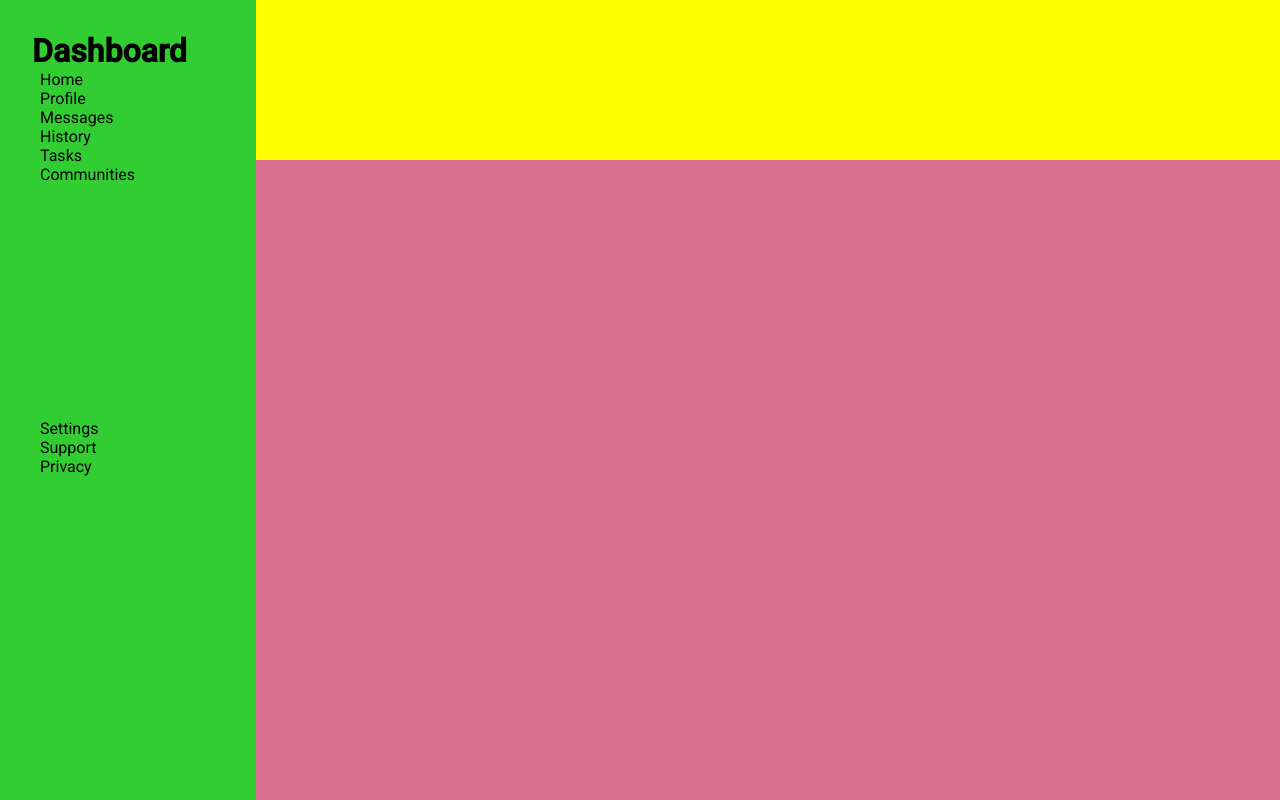
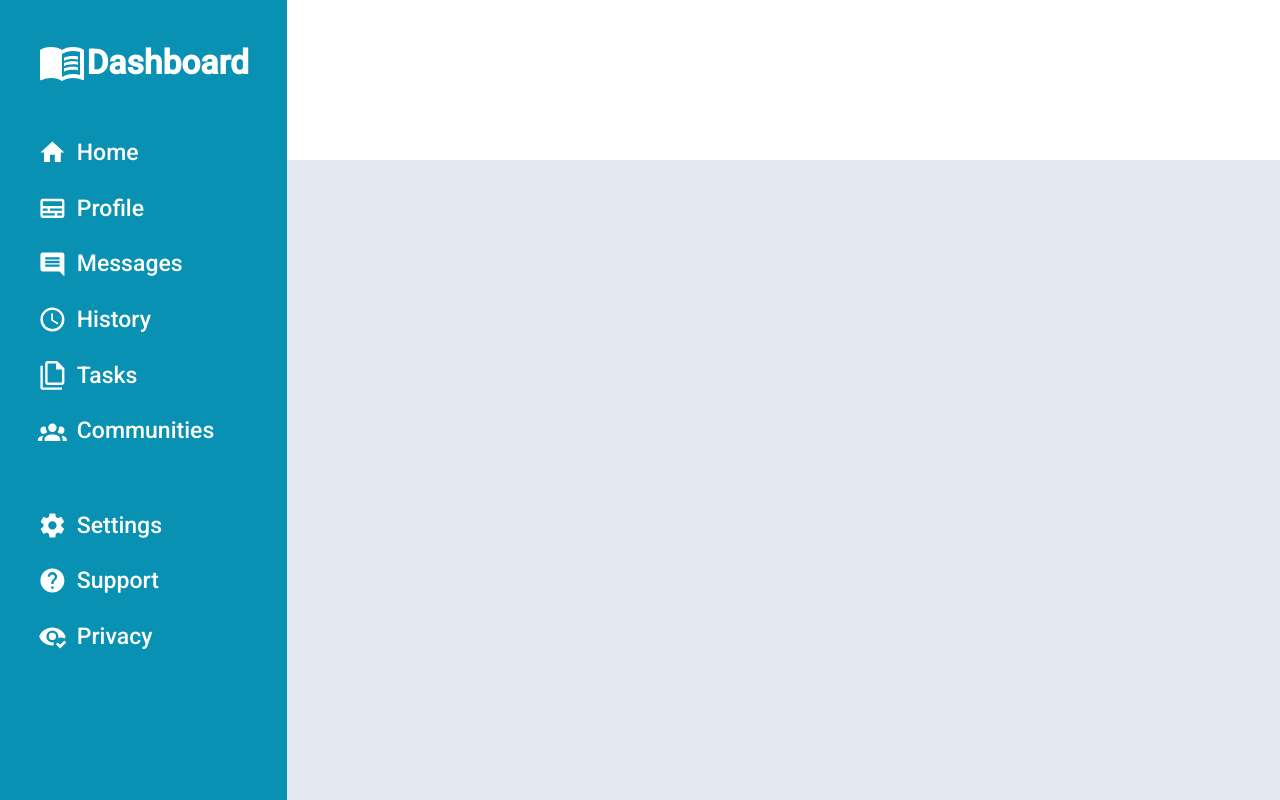
Before and after one commit to Ariech/odin-admin-dasboard, a plain HTML site: page index.html in a window 1280 px wide. Drawn offline with Linux system fonts and the light colour scheme.

Commit message:
Finish styling sidebar section

```diff
--- a/index.html
+++ b/index.html
@@ -9,37 +9,75 @@
 </head>
 
 <body>
+
     <header class="header"></header>
     <div class="sidebar">
-        <h1>Dashboard</h1>
+        <div class="dashboard-container">
+
+            <svg xmlns="http://www.w3.org/2000/svg" viewBox="0 0 24 24">
+                <title>book-open-variant</title>
+                <path
+                    d="M17.5 14.33C18.29 14.33 19.13 14.41 20 14.57V16.07C19.38 15.91 18.54 15.83 17.5 15.83C15.6 15.83 14.11 16.16 13 16.82V15.13C14.17 14.6 15.67 14.33 17.5 14.33M13 12.46C14.29 11.93 15.79 11.67 17.5 11.67C18.29 11.67 19.13 11.74 20 11.9V13.4C19.38 13.24 18.54 13.16 17.5 13.16C15.6 13.16 14.11 13.5 13 14.15M17.5 10.5C15.6 10.5 14.11 10.82 13 11.5V9.84C14.23 9.28 15.73 9 17.5 9C18.29 9 19.13 9.08 20 9.23V10.78C19.26 10.59 18.41 10.5 17.5 10.5M21 18.5V7C19.96 6.67 18.79 6.5 17.5 6.5C15.45 6.5 13.62 7 12 8V19.5C13.62 18.5 15.45 18 17.5 18C18.69 18 19.86 18.16 21 18.5M17.5 4.5C19.85 4.5 21.69 5 23 6V20.56C23 20.68 22.95 20.8 22.84 20.91C22.73 21 22.61 21.08 22.5 21.08C22.39 21.08 22.31 21.06 22.25 21.03C20.97 20.34 19.38 20 17.5 20C15.45 20 13.62 20.5 12 21.5C10.66 20.5 8.83 20 6.5 20C4.84 20 3.25 20.36 1.75 21.07C1.72 21.08 1.68 21.08 1.63 21.1C1.59 21.11 1.55 21.12 1.5 21.12C1.39 21.12 1.27 21.08 1.16 21C1.05 20.89 1 20.78 1 20.65V6C2.34 5 4.18 4.5 6.5 4.5C8.83 4.5 10.66 5 12 6C13.34 5 15.17 4.5 17.5 4.5Z" />
+            </svg>
+            <h1>Dashboard</h1>
+        </div>
         <ul class="sidebar-menu">
-            <li><img src="" alt="">
+            <li><svg xmlns="http://www.w3.org/2000/svg" viewBox="0 0 24 24">
+                    <path d="M10,20V14H14V20H19V12H22L12,3L2,12H5V20H10Z" />
+                </svg>
                 <p>Home</p>
             </li>
-            <li><img src="" alt="">
+            <li><svg xmlns="http://www.w3.org/2000/svg" viewBox="0 0 24 24">
+                    <path
+                        d="M4 4C2.89 4 2 4.89 2 6V18C2 19.11 2.89 20 4 20H20C21.11 20 22 19.11 22 18V6C22 4.89 21.11 4 20 4H4M4 6H20V10H4V6M4 12H8V14H4V12M10 12H20V14H10V12M4 16H14V18H4V16M16 16H20V18H16V16Z" />
+                </svg>
                 <p>Profile</p>
             </li>
-            <li><img src="" alt="">
+            <li><svg xmlns="http://www.w3.org/2000/svg" viewBox="0 0 24 24">
+                    <path
+                        d="M18,8H6V6H18V8M18,11H6V9H18V11M18,14H6V12H18V14M22,4A2,2 0 0,0 20,2H4A2,2 0 0,0 2,4V16A2,2 0 0,0 4,18H18L22,22V4Z" />
+                </svg>
                 <p>Messages</p>
             </li>
-            <li><img src="" alt="">
+            <li><svg xmlns="http://www.w3.org/2000/svg" viewBox="0 0 24 24">
+                    <path
+                        d="M12,20A8,8 0 0,0 20,12A8,8 0 0,0 12,4A8,8 0 0,0 4,12A8,8 0 0,0 12,20M12,2A10,10 0 0,1 22,12A10,10 0 0,1 12,22C6.47,22 2,17.5 2,12A10,10 0 0,1 12,2M12.5,7V12.25L17,14.92L16.25,16.15L11,13V7H12.5Z" />
+                </svg>
                 <p>History</p>
             </li>
-            <li><img src="" alt="">
+            <li><svg xmlns="http://www.w3.org/2000/svg" viewBox="0 0 24 24">
+                    <path
+                        d="M16 0H8C6.9 0 6 .9 6 2V18C6 19.1 6.9 20 8 20H20C21.1 20 22 19.1 22 18V6L16 0M20 18H8V2H15V7H20V18M4 4V22H20V24H4C2.9 24 2 23.1 2 22V4H4Z" />
+                </svg>
                 <p>Tasks</p>
             </li>
-            <li><img src="" alt="">
+            <li><svg xmlns="http://www.w3.org/2000/svg" viewBox="0 0 24 24">
+                    <path
+                        d="M12,5.5A3.5,3.5 0 0,1 15.5,9A3.5,3.5 0 0,1 12,12.5A3.5,3.5 0 0,1 8.5,9A3.5,3.5 0 0,1 12,5.5M5,8C5.56,8 6.08,8.15 6.53,8.42C6.38,9.85 6.8,11.27 7.66,12.38C7.16,13.34 6.16,14 5,14A3,3 0 0,1 2,11A3,3 0 0,1 5,8M19,8A3,3 0 0,1 22,11A3,3 0 0,1 19,14C17.84,14 16.84,13.34 16.34,12.38C17.2,11.27 17.62,9.85 17.47,8.42C17.92,8.15 18.44,8 19,8M5.5,18.25C5.5,16.18 8.41,14.5 12,14.5C15.59,14.5 18.5,16.18 18.5,18.25V20H5.5V18.25M0,20V18.5C0,17.11 1.89,15.94 4.45,15.6C3.86,16.28 3.5,17.22 3.5,18.25V20H0M24,20H20.5V18.25C20.5,17.22 20.14,16.28 19.55,15.6C22.11,15.94 24,17.11 24,18.5V20Z" />
+                </svg>
                 <p>Communities</p>
             </li>
         </ul>
         <ul class="sidebar-menu settings">
-            <li><img src="" alt="">
+            <li><svg xmlns="http://www.w3.org/2000/svg" viewBox="0 0 24 24">
+                    <title>cog</title>
+                    <path
+                        d="M12,15.5A3.5,3.5 0 0,1 8.5,12A3.5,3.5 0 0,1 12,8.5A3.5,3.5 0 0,1 15.5,12A3.5,3.5 0 0,1 12,15.5M19.43,12.97C19.47,12.65 19.5,12.33 19.5,12C19.5,11.67 19.47,11.34 19.43,11L21.54,9.37C21.73,9.22 21.78,8.95 21.66,8.73L19.66,5.27C19.54,5.05 19.27,4.96 19.05,5.05L16.56,6.05C16.04,5.66 15.5,5.32 14.87,5.07L14.5,2.42C14.46,2.18 14.25,2 14,2H10C9.75,2 9.54,2.18 9.5,2.42L9.13,5.07C8.5,5.32 7.96,5.66 7.44,6.05L4.95,5.05C4.73,4.96 4.46,5.05 4.34,5.27L2.34,8.73C2.21,8.95 2.27,9.22 2.46,9.37L4.57,11C4.53,11.34 4.5,11.67 4.5,12C4.5,12.33 4.53,12.65 4.57,12.97L2.46,14.63C2.27,14.78 2.21,15.05 2.34,15.27L4.34,18.73C4.46,18.95 4.73,19.03 4.95,18.95L7.44,17.94C7.96,18.34 8.5,18.68 9.13,18.93L9.5,21.58C9.54,21.82 9.75,22 10,22H14C14.25,22 14.46,21.82 14.5,21.58L14.87,18.93C15.5,18.67 16.04,18.34 16.56,17.94L19.05,18.95C19.27,19.03 19.54,18.95 19.66,18.73L21.66,15.27C21.78,15.05 21.73,14.78 21.54,14.63L19.43,12.97Z" />
+                </svg>
                 <p>Settings</p>
             </li>
-            <li><img src="" alt="">
+            <li><svg xmlns="http://www.w3.org/2000/svg" viewBox="0 0 24 24">
+                    <title>help-circle</title>
+                    <path
+                        d="M15.07,11.25L14.17,12.17C13.45,12.89 13,13.5 13,15H11V14.5C11,13.39 11.45,12.39 12.17,11.67L13.41,10.41C13.78,10.05 14,9.55 14,9C14,7.89 13.1,7 12,7A2,2 0 0,0 10,9H8A4,4 0 0,1 12,5A4,4 0 0,1 16,9C16,9.88 15.64,10.67 15.07,11.25M13,19H11V17H13M12,2A10,10 0 0,0 2,12A10,10 0 0,0 12,22A10,10 0 0,0 22,12C22,6.47 17.5,2 12,2Z" />
+                </svg>
                 <p>Support</p>
             </li>
-            <li><img src="" alt="">
+            <li><svg xmlns="http://www.w3.org/2000/svg" viewBox="0 0 24 24">
+                    <title>eye-check</title>
+                    <path
+                        d="M23.5,17L18.5,22L15,18.5L16.5,17L18.5,19L22,15.5L23.5,17M12,9A3,3 0 0,1 15,12A3,3 0 0,1 12,15A3,3 0 0,1 9,12A3,3 0 0,1 12,9M12,17C12.5,17 12.97,16.93 13.42,16.79C13.15,17.5 13,18.22 13,19V19.45L12,19.5C7,19.5 2.73,16.39 1,12C2.73,7.61 7,4.5 12,4.5C17,4.5 21.27,7.61 23,12C22.75,12.64 22.44,13.26 22.08,13.85C21.18,13.31 20.12,13 19,13C18.22,13 17.5,13.15 16.79,13.42C16.93,12.97 17,12.5 17,12A5,5 0 0,0 12,7A5,5 0 0,0 7,12A5,5 0 0,0 12,17Z" />
+                </svg>
                 <p>Privacy</p>
             </li>
         </ul>
--- a/styles.css
+++ b/styles.css
@@ -10,40 +10,66 @@ html,
 body {
   height: 100%;
   font-family: "Roboto", sans-serif;
+  color: white;
+  font-size: 1.2rem;
 }
 
 body {
   display: grid;
-  grid-template: 1fr 4fr / clamp(250px, 20%, 300px) 4fr;
+  grid-template: 1fr 4fr / 1fr 5fr;
 }
 
 /* Header */
 
 .header {
-  background-color: yellow;
+  background-color: white;
 }
 
 /* Sidebar */
 
 .sidebar {
-  background-color: limegreen;
-  grid-row: 1 / 3;
+  background-color: #0891b2;
 
   display: grid;
-  grid-template-rows: auto 1fr 1fr;
+  grid-template-rows: auto auto 1fr;
+  grid-row: 1 / 3;
   padding: 2rem;
+  row-gap: 2rem;
 }
 
 .sidebar-menu {
   list-style: none;
 }
 
+.dashboard-container {
+  display: flex;
+  align-items: center;
+}
+
+h1 {
+  font-size: 1.75rem;
+}
+
 .sidebar-menu > li {
   display: flex;
   gap: 0.5rem;
+  align-items: center;
+  padding: 0.7rem 0;
+  font-weight: 500;
 }
+
+.sidebar > .dashboard-container > svg {
+  fill: white;
+  height: 2.5rem;
+}
+
+.sidebar-menu > li > svg {
+  height: 1.5rem;
+  fill: white;
+}
+
 /* Content */
 
 .content-wrapper {
-  background-color: palevioletred;
+  background-color: #e2e8f0;
 }
```
